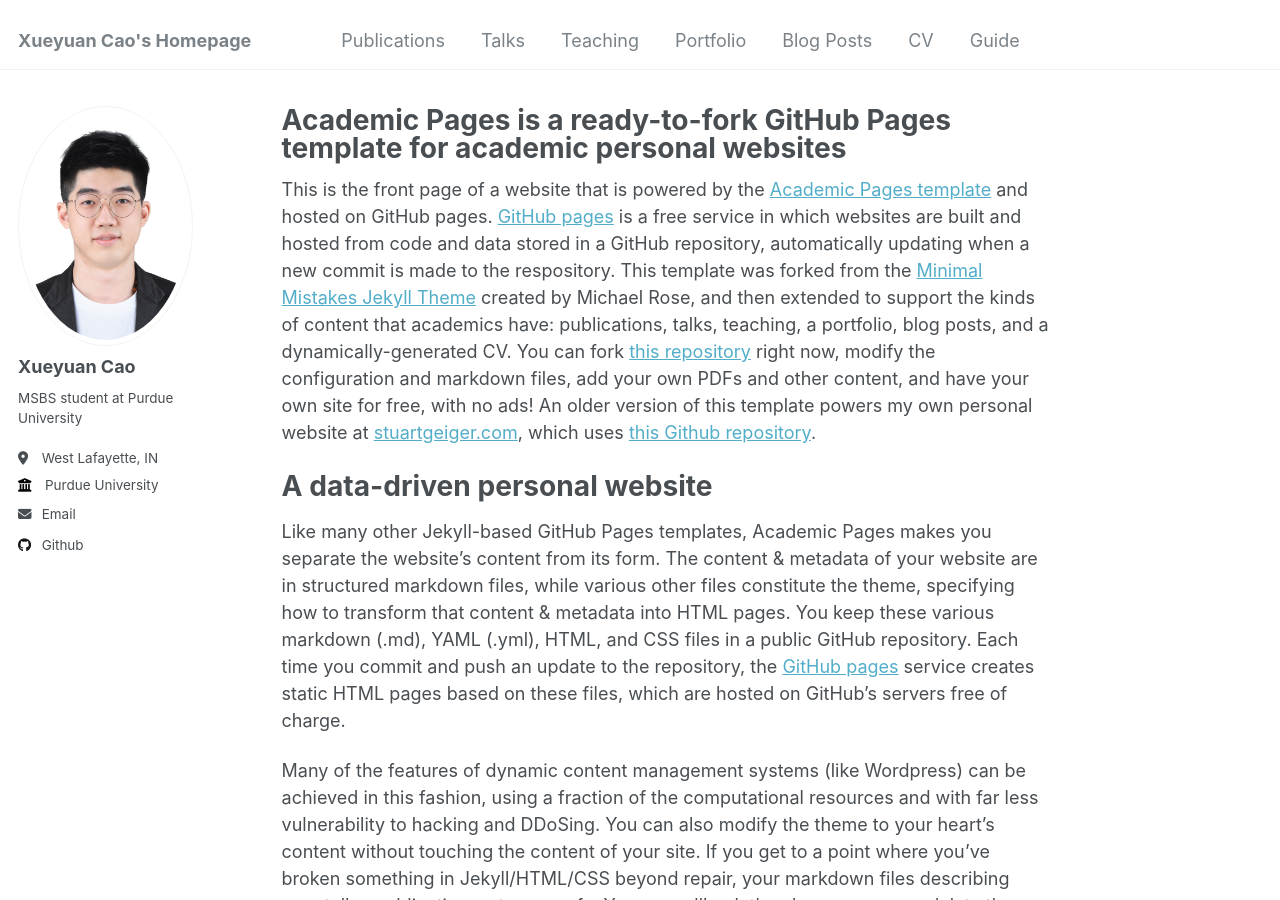
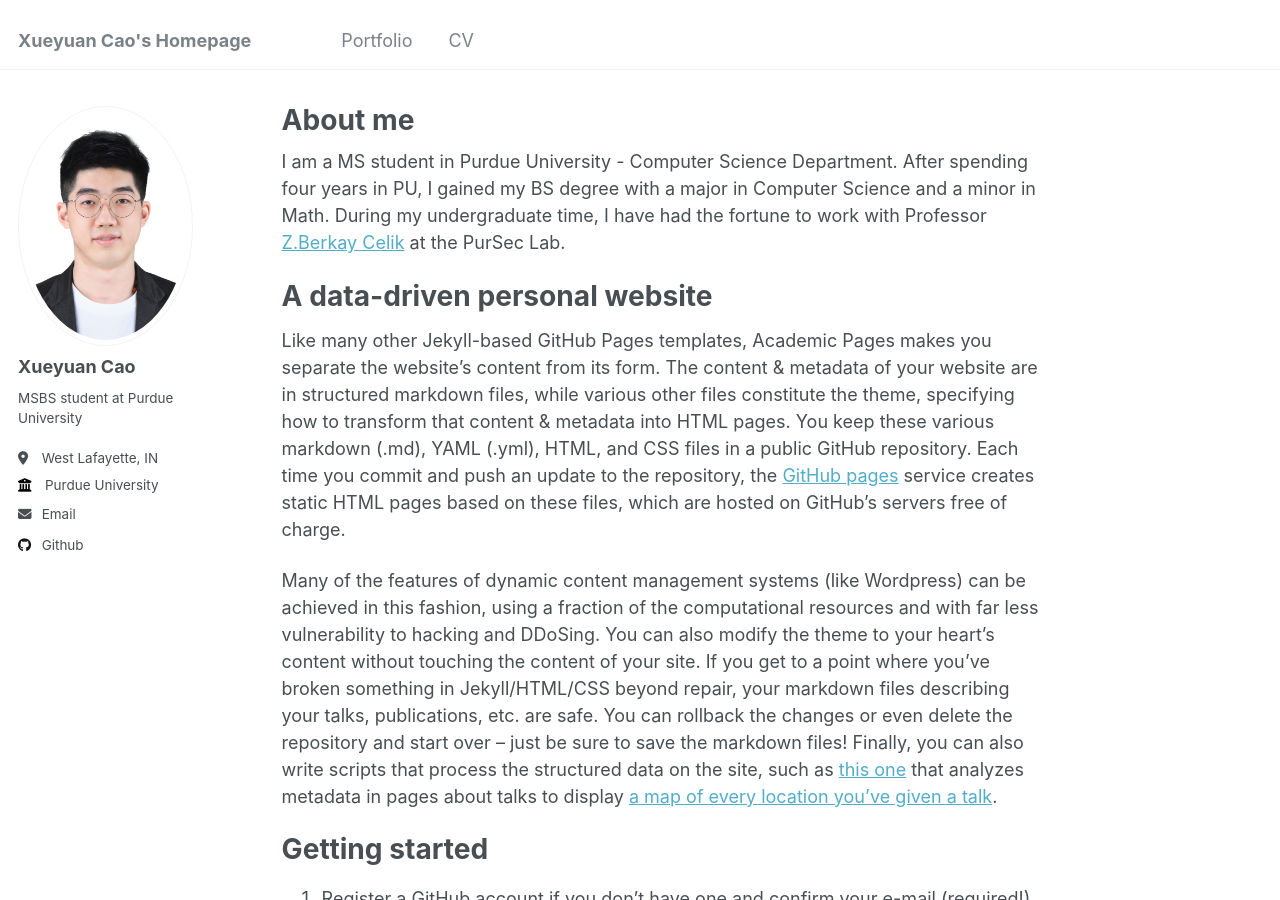
Before and after one commit to xue1uan/xue1uan.github.io, a Jekyll site: the page built from _pages/about.md, in a window 1280 px wide and 900 px high. Built offline with Jekyll 4.4.1, drawn with Linux system fonts in a browser that asks for light colours.

Commit message:
basic changes

```diff
--- a/_config.yml
+++ b/_config.yml
@@ -12,8 +12,8 @@ title                    : "Xueyuan Cao's Homepage"
 title_separator          : "-"
 name                     : &name "Xueyuan Cao"
 description              : &description "personal description"
-url                      : https://xue1uan.github.io # the base hostname & protocol for your site e.g. "https://mmistakes.github.io"
-baseurl                  : "/xueyuan.bruce.cao.github.io" # the subpath of your site, e.g. "/blog"
+url                      : https://xueyuan.bruce.cao.github.io # the base hostname & protocol for your site e.g. "https://mmistakes.github.io"
+baseurl                  : "" # the subpath of your site, e.g. "/blog"
 repository               : "xue1uan/xueyuan.bruce.cao.github.io" # GitHub username and repository name, e.g. "mmistakes/minimal-mistakes"
 
 # Site Author - The following control what appear as part of the author content on the side bar.
--- a/_pages/about.md
+++ b/_pages/about.md
@@ -1,13 +1,13 @@
 ---
 permalink: /
-title: "Academic Pages is a ready-to-fork GitHub Pages template for academic personal websites"
+title: "About me"
 author_profile: true
 redirect_from:
   - /about/
   - /about.html
 ---
 
-This is the front page of a website that is powered by the [Academic Pages template](https://github.com/academicpages/academicpages.github.io) and hosted on GitHub pages. [GitHub pages](https://pages.github.com) is a free service in which websites are built and hosted from code and data stored in a GitHub repository, automatically updating when a new commit is made to the respository. This template was forked from the [Minimal Mistakes Jekyll Theme](https://mmistakes.github.io/minimal-mistakes/) created by Michael Rose, and then extended to support the kinds of content that academics have: publications, talks, teaching, a portfolio, blog posts, and a dynamically-generated CV. You can fork [this repository](https://github.com/academicpages/academicpages.github.io) right now, modify the configuration and markdown files, add your own PDFs and other content, and have your own site for free, with no ads! An older version of this template powers my own personal website at [stuartgeiger.com](http://stuartgeiger.com), which uses [this Github repository](https://github.com/staeiou/staeiou.github.io).
+I am a MS student in Purdue University - Computer Science Department. After spending four years in PU, I gained my BS degree with a major in Computer Science and a minor in Math. During my undergraduate time, I have had the fortune to work with Professor [Z.Berkay Celik](https://beerkay.github.io/) at the PurSec Lab.
 
 A data-driven personal website
 ======
```
Also changed, not shown: _data/navigation.yml (+11 -11 lines), 1 other file.
